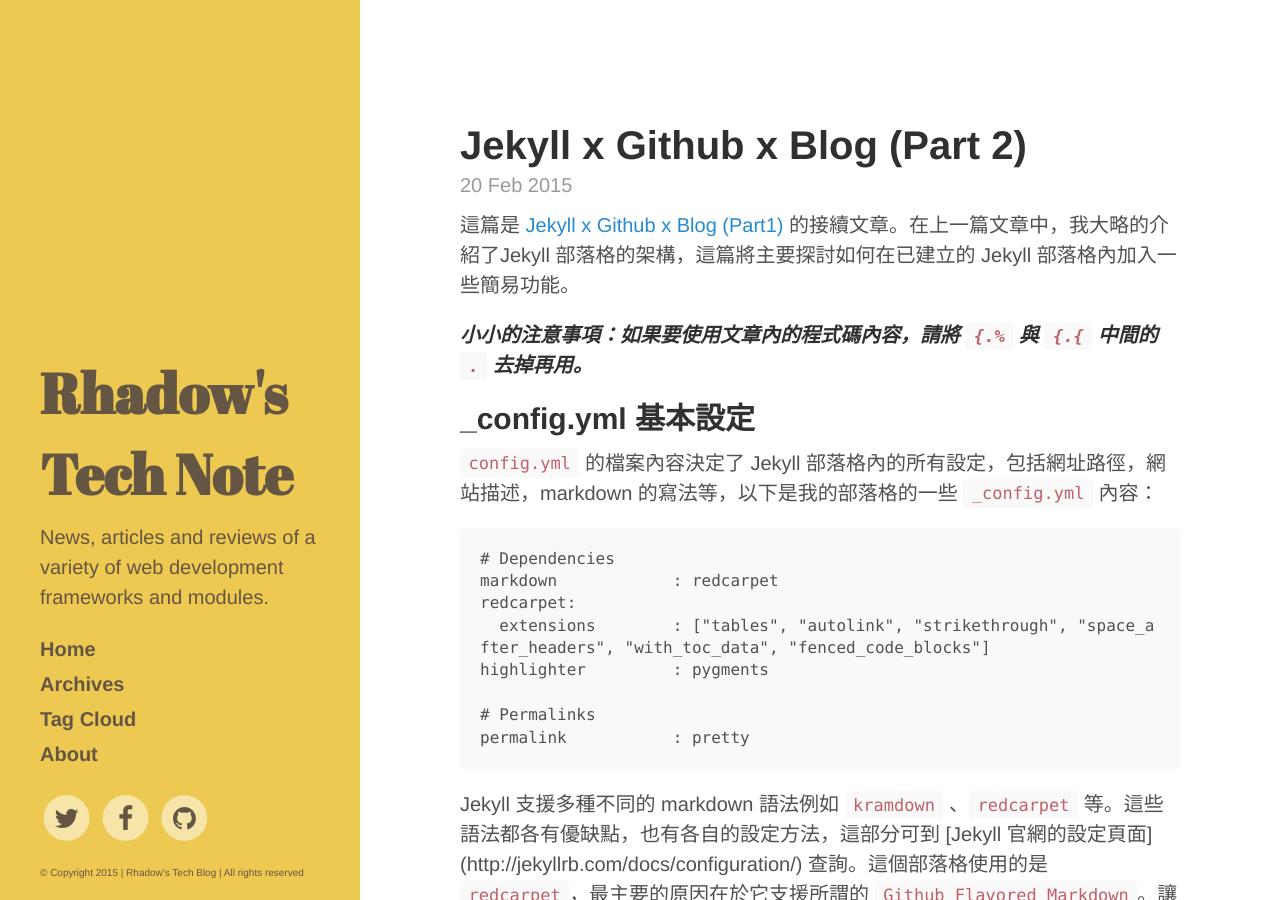
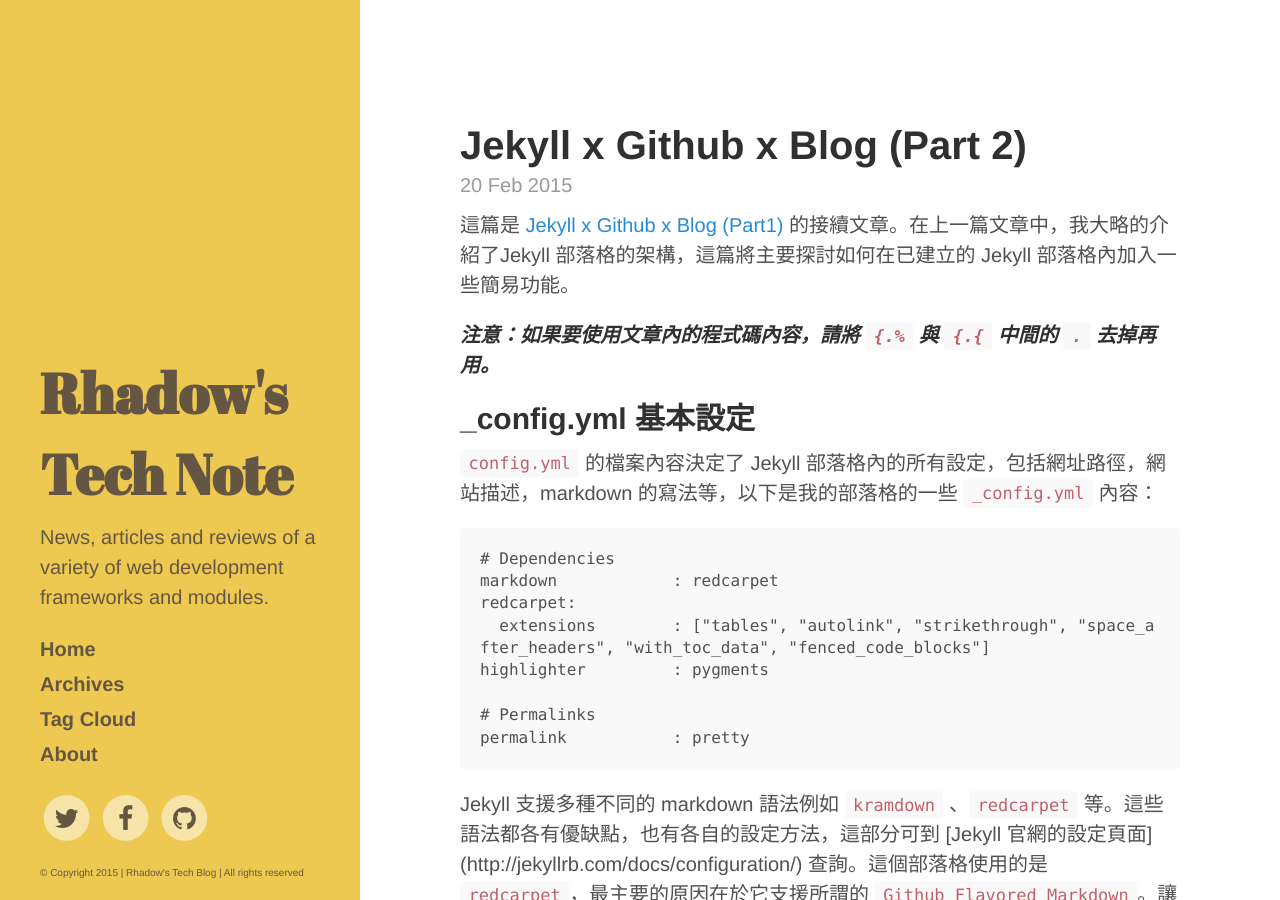
Before and after one commit to Rhadow/Rhadow.github.io, a Jekyll site: the page built from _posts/2015-02-20-Jekyll-x-Github-x-Blog-Part2.markdown, in a window 1280 px wide and 900 px high. Built offline with Jekyll 4.4.1, drawn with Linux system fonts in a browser that asks for light colours; nearby versions of some CDN libraries; Markdown is read by kramdown in place of the engine named in the settings; comment, search, counter and statistics services are not loaded.

Commit message:
Fix article wording error

```diff
--- a/_posts/2015-02-20-Jekyll-x-Github-x-Blog-Part2.markdown
+++ b/_posts/2015-02-20-Jekyll-x-Github-x-Blog-Part2.markdown
@@ -11,7 +11,7 @@
 
 這篇是 [Jekyll x Github x Blog (Part1)](http://rhadow.github.io/2015/02/18/Jekyll-x-Github-x-Blog-Part1/) 的接續文章。在上一篇文章中，我大略的介紹了Jekyll 部落格的架構，這篇將主要探討如何在已建立的 Jekyll 部落格內加入一些簡易功能。
 
-***小小的注意事項：如果要使用文章內的程式碼內容，請將 `{.%` 與 `{.{` 中間的 `.` 去掉再用。***
+***注意：如果要使用文章內的程式碼內容，請將 `{.%` 與 `{.{` 中間的 `.` 去掉再用。***
 
 ## _config.yml 基本設定
 `config.yml` 的檔案內容決定了 Jekyll 部落格內的所有設定，包括網址路徑，網站描述，markdown 的寫法等，以下是我的部落格的一些 `_config.yml` 內容：
```
